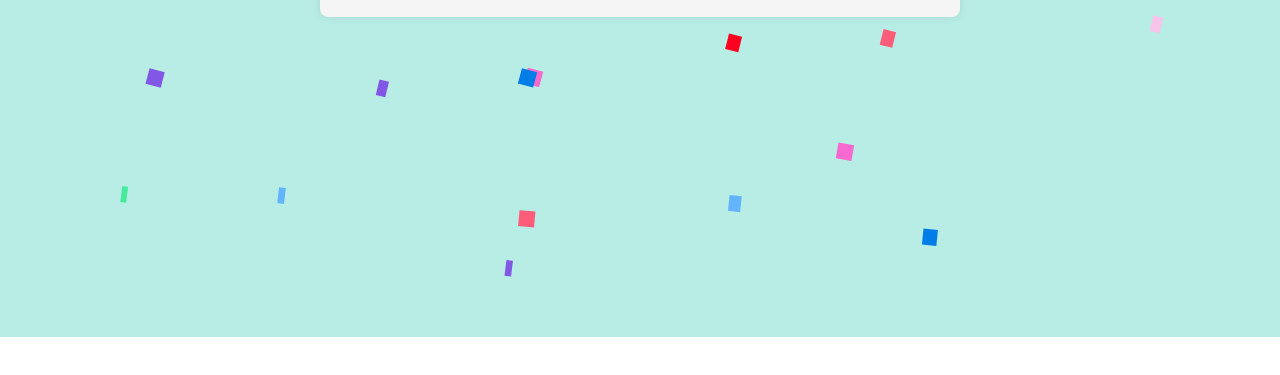
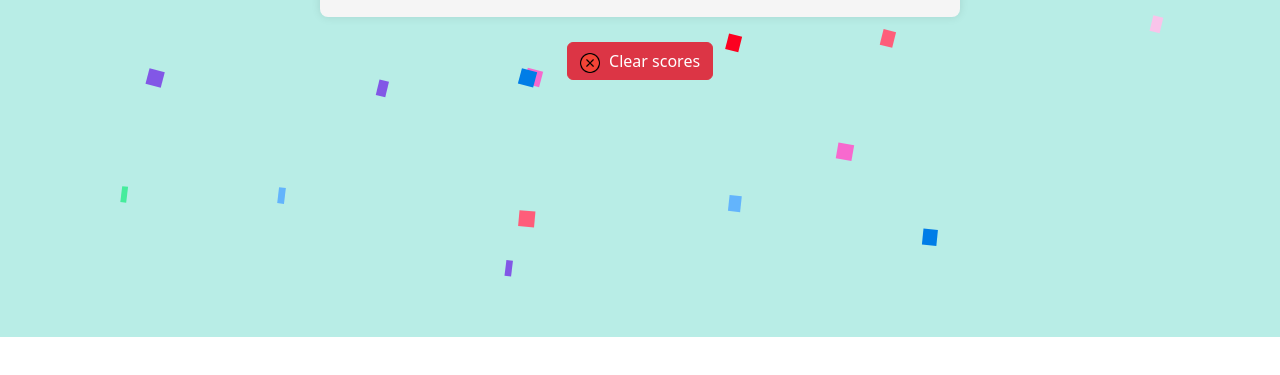
Before and after one commit to ElineBoffin/Trivia_App, a website: page html/End.html in a window 1280 px wide. Shown: the part 463-838 px from the top of the page. Drawn offline with nearby package versions, Linux system fonts and the light colour scheme; a web font is replaced by a local one.

Commit message:
added clear localstorage function

```diff
--- a/css/end.css
+++ b/css/end.css
@@ -227,3 +227,20 @@ ul#highScoresList {
 #highScoresTable th {
   background-color: #f2f2f2;
 }
+
+#btnClear {
+  margin-top: 25px;
+}
+
+.clear {
+  display: flex;
+  justify-content: center;
+  align-items: center;
+
+}
+
+.imgRemove {
+  height: 20px;
+  width: 20px;
+  margin-right: 5px;
+}
--- a/html/End.html
+++ b/html/End.html
@@ -75,6 +75,11 @@
       </div>
     </div>
     <div id="display-score" class="text-center mx-auto mt-5"></div>
+    <div class="clear">
+      <button id="btnClear" class="btn btn-danger">
+        <img class="imgRemove" src="../images/remove.png">
+        Clear scores</button>
+    </div>
 
     <script src="../js/animals.js"></script>
   </body>
--- a/js/animals.js
+++ b/js/animals.js
@@ -190,11 +190,18 @@ document.getElementById('save-score').addEventListener('click', function() {
       localStorage.setItem('scores', JSON.stringify(scores));
       displayScores();
   }
+})
+
+//Clear localstorage
+document.getElementById('btnClear').addEventListener('click', function () {
+  var result = window.confirm("Weet je zeker dat je je scores wilt verwijderen?");
+  if (result) {
+    localStorage.clear();
+    displayScores();
+  } else {
+    displayScores();
+  }
 });
-
-
-
-
 
 // Create a function to handle button click
 function goToPage(path) {
```
Also changed, not shown: images/remove.png (added).
